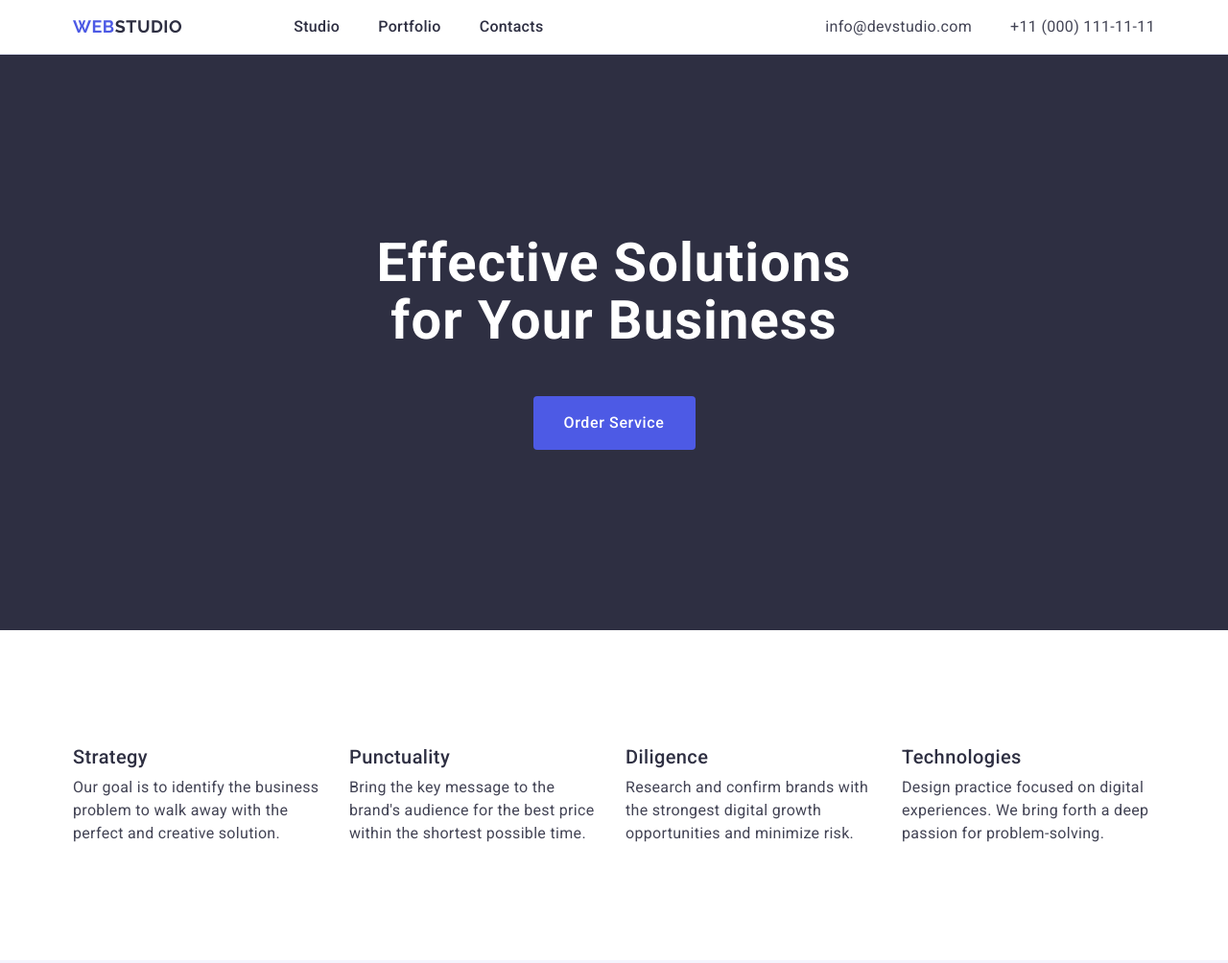
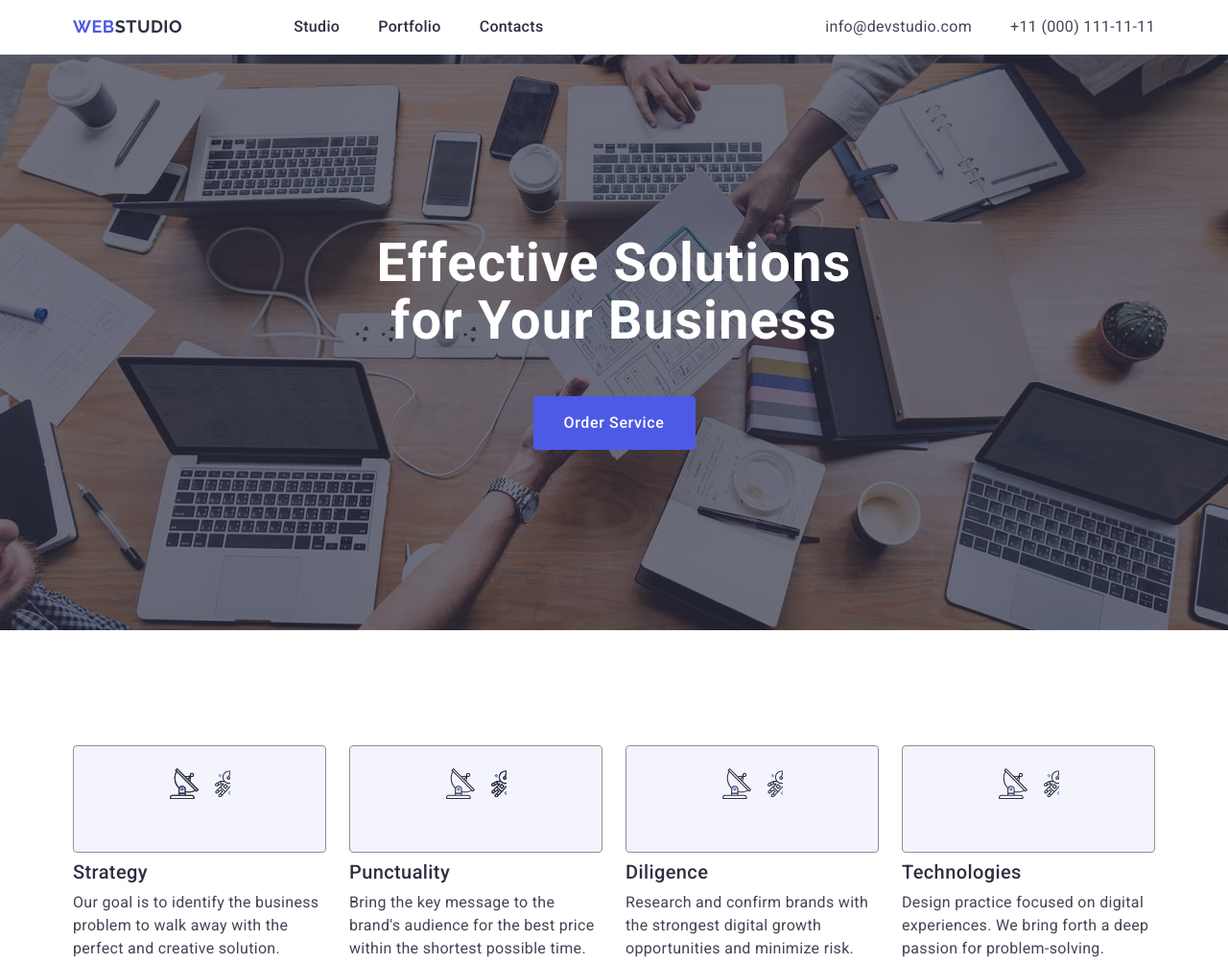
Before and after one commit to fedorivrv/goit-markup-hw-04, a plain HTML site: page index.html in a window 1280 px wide. Shown: the top 1004 px of the page at 96% size. Drawn offline with nearby package versions, Linux system fonts and the light colour scheme.

Commit message:
svg work

```diff
--- a/css/styles.css
+++ b/css/styles.css
@@ -42,6 +42,8 @@ img {
 .page-header {
   background-color: white;
   border-bottom: 1px solid #e7e9fc;
+  box-shadow: 0px 2px 1px rgba(46, 47, 66, 0.08),
+    0px 1px 1px rgba(46, 47, 66, 0.16), 0px 1px 6px rgba(46, 47, 66, 0.08);
 }
 .page-header .container {
   display: flex;
@@ -76,9 +78,21 @@ img {
   line-height: 1.5;
   letter-spacing: 0.02em;
   padding: 24px 0;
+  position: relative;
+
+  transition: color 250ms cubic-bezier(0.4, 0, 0.2, 1);
 }
-.page-nav-item:hover {
+.page-nav-item:hover::after {
   color: #404bbf;
+  content: "";
+  position: absolute;
+  bottom: -1px;
+  left: 0;
+  width: 100%;
+  height: 4px;
+  background-color: #404bbf;
+  border-radius: 2px;
+  transition: transform 0.3s ease-in-out;
 }
 .page-nav-item:focus {
   color: #404bbf;
@@ -103,9 +117,17 @@ img {
   color: #404bbf;
 }
 .section-business-solutions {
-  background-color: #2e2f42;
+  background-image: linear-gradient(
+      rgba(46, 47, 66, 0.7),
+      rgba(46, 47, 66, 0.7)
+    ),
+    url(../images/people-office\ 1.jpg);
+  background-repeat: no-repeat;
+  background-position: center;
+  background-size: cover;
   color: #ffffff;
   padding: 188px 0;
+  max-width: 1440px;
 }
 
 .section-business-solutions-title {
@@ -131,6 +153,7 @@ img {
   height: 56px;
   border-radius: 4px;
   margin: 0 auto;
+  transition: background-color 250ms cubic-bezier(0.4, 0, 0.2, 1);
 }
 .section-business-solutions-button:hover {
   background-color: #404bbf;
@@ -176,6 +199,16 @@ img {
   letter-spacing: 0.02em;
   color: #434455;
   line-height: 1.5;
+}
+.icon-container {
+  display: flex;
+  align-items: center;
+  justify-content: center;
+  height: 112px;
+  background-color: #f4f4fd;
+  border-radius: 4px;
+  border: 1px solid #8e8f99;
+  margin-bottom: 8px;
 }
 .section-our-team {
   background-color: #f4f4fd;
@@ -292,3 +325,32 @@ img {
   line-height: 1.5;
   max-width: 264px;
 }
+.icon {
+  display: inline-block;
+  background-repeat: no-repeat;
+  background-image: url(../images/sprite.svg);
+}
+.icon-antenna {
+  background-position: 0 0;
+}
+.icon-astronaut {
+  background-position: -48px 0;
+}
+.icon-clock {
+  background-position: -96px 0;
+}
+.icon-diagram {
+  background-position: -144px 0;
+}
+.icon-facebook {
+  background-position: -192px 0;
+}
+.icon-instagram {
+  background-position: -240px 0;
+}
+.icon-linkedin {
+  background-position: -288px 0;
+}
+.icon-twitter {
+  background-position: -336px 0;
+}
--- a/index.html
+++ b/index.html
@@ -70,6 +70,11 @@
           <h2 class="visually-hidden">Advantages</h2>
           <ul class="section-advantages-list">
             <li class="section-advantages-item">
+              <div class="icon-container">
+                <svg class="icon" width="64" height="64">
+                  <use href="./images/sprite.svg#icon-antenna"></use>
+                </svg>
+              </div>
               <h3 class="section-title">Strategy</h3>
               <p class="section-advantages-text">
                 Our goal is to identify the business problem to walk away with
@@ -77,6 +82,11 @@
               </p>
             </li>
             <li class="section-advantages-item">
+              <div class="icon-container">
+                <svg class="icon" width="64" height="64">
+                  <use href="./images/sprite.svg#icon-astronaut"></use>
+                </svg>
+              </div>
               <h3 class="section-title">Punctuality</h3>
               <p class="section-advantages-text">
                 Bring the key message to the brand's audience for the best price
@@ -84,6 +94,11 @@
               </p>
             </li>
             <li class="section-advantages-item">
+              <div class="icon-container">
+                <svg class="icon" width="64" height="64">
+                  <use href="./images/sprite.svg#icon-clock"></use>
+                </svg>
+              </div>
               <h3 class="section-title">Diligence</h3>
               <p class="section-advantages-text">
                 Research and confirm brands with the strongest digital growth
@@ -91,6 +106,11 @@
               </p>
             </li>
             <li class="section-advantages-item">
+              <div class="icon-container">
+                <svg class="icon" width="64" height="64">
+                  <use href="./images/sprite.svg#icon-diagram"></use>
+                </svg>
+              </div>
               <h3 class="section-title">Technologies</h3>
               <p class="section-advantages-text">
                 Design practice focused on digital experiences. We bring forth a
```
Also changed, not shown: images/people-office 1.jpg (added), images/sprite.svg (added).
